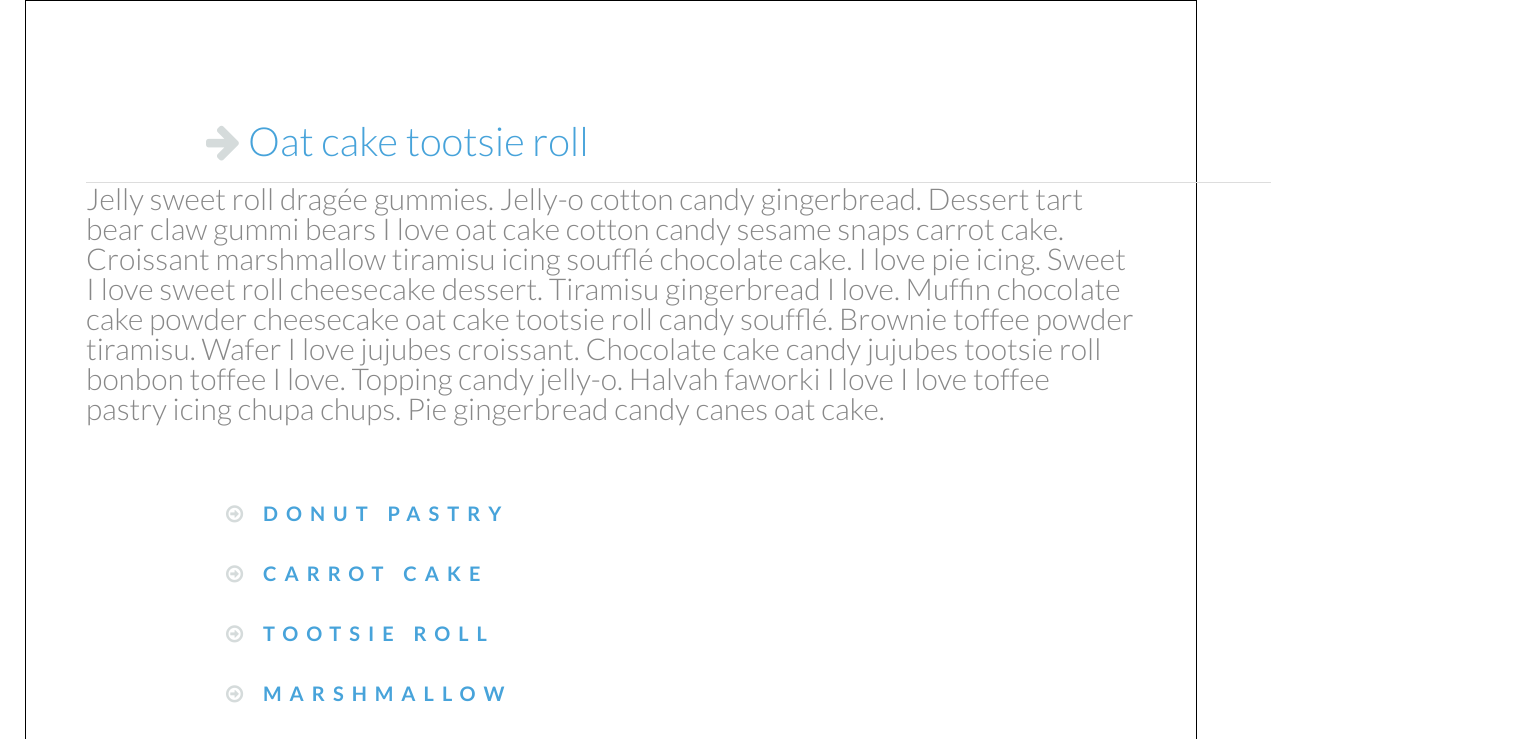
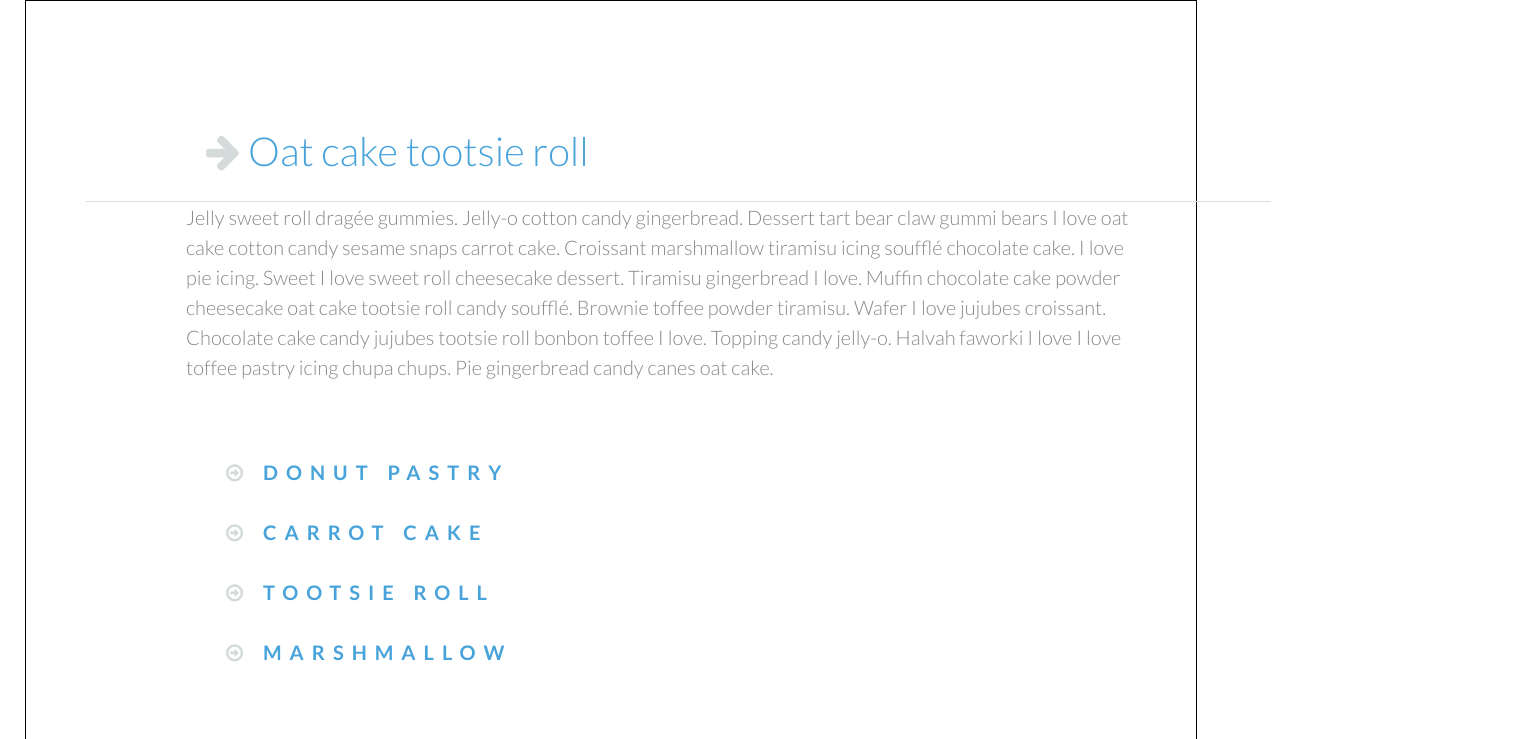
Before and after one commit to marybethclark/Nested-Accordion, a plain HTML site: page index.html in a window 1280 px wide. Both pictures are taken after a click on the element "Oat cake tootsie roll". Shown: the top 739 px of the page, 1531 px wide, since content can reach past the window. Drawn offline with nearby package versions, Linux system fonts and the light colour scheme.

Commit message:
placed p styling in body

```diff
--- a/assets/css/styles.css
+++ b/assets/css/styles.css
@@ -1,14 +1,18 @@
 body{
   font-family: 'Lato', sans-serif;
   color: #888;
-  font-size: 30px;
+  font-size: 20px;
+  line-height: 1.5;
+  font-weight: 300;
 }
 
 #container{
-  width: 1050px;
+  width: 1050px;*/
+  width: 90%;
   margin-left:25px;
   border: 1px solid black;
   padding: 60px;
+  max-width: 69em;
 }
 
   .fa-arrow-right{
@@ -18,9 +22,18 @@ body{
   }
 
 
+  .fa-arrow-down{
+    color:#47a3da;
+    /*display:none;*/
+  }
+
+  .fa-arrow-downOatcake{
+    color:#47a3da;
+    /*display:none;*/
+  }
+
+
     h3{
-      /*width: 700px;
-      /*border-bottom-width: : 300px;*/
       width: 90%;
       color: #47a3da;
       font-size: 40px;
@@ -28,10 +41,8 @@ body{
       border-bottom: 1px solid #ddd;
       padding: 1.5em 3em .5em 3em;
     }
-  }
+
   .AccordionItems{
-    /*list-style: none;*/
-    /*border-bottom: 1px solid #ddd;*/
     padding: 0.2em 5em 1.5em 5em;
     /*margin: 20px;*/
     color: #47a3da;
@@ -39,15 +50,14 @@ body{
     display: none;
   }
 
-    /*border: 1px solid black;*/
-  }
-  p{
-  /*the font size and color are styled in the body above*/
-    font-family: 'Lato', sans-serif;
+  .paragraph{
+  /*styled in the body above*/
     line-height: 1.5;
     font-weight: 300;
-    padding: 0.2em 5em 1.5em 5em;
+    padding-left: 100px;
+    padding-right: 400px;
     margin: 0;
+    width: 90%;
 }
 
   .accordion{
@@ -64,14 +74,19 @@ body{
   .Show{
    display: block;
   }
-.Hide{
+  .Hide{
    display: none;
 }
-
 
   .fa-arrow-circle-o-right{
     color: #D5DBDB;
   }
+
+  .fa-arrow-circle-o-right:hover{
+    transform: rotateZ(45deg);
+    color:#47a3da;
+  }
+
   .SmallHeadings{
     color: #47a3da;
     font-size: 20px;
@@ -81,31 +96,7 @@ body{
     line-height: 3;
     letter-spacing: .4em;
   }
-/*PERHAPS STYLE HORIZONTAL RULE HERE?*/
-/*hr{
-  color: #47a3da;
-}*/
 
 .fa-arrow-right:hover{
   transform: rotateZ(45deg);
   color: #47a3da;
-
-  /*THIS (below) WILL BE FOR THE HIDE/SHOW for Loop*/
-}
-/*input{
-    display: block;
-}*/
-
-
-/*input:checked +.buttonArrow{
-
-  transform: rotateZ(90deg);
-  color: #47a3da;
-}*/
-
-/*.buttonArrow
-h1:onclick>i{
-  transform: rotateZ(180deg);
-}*/
-/*.HideParagraphs{
-  display: none;*/
```
